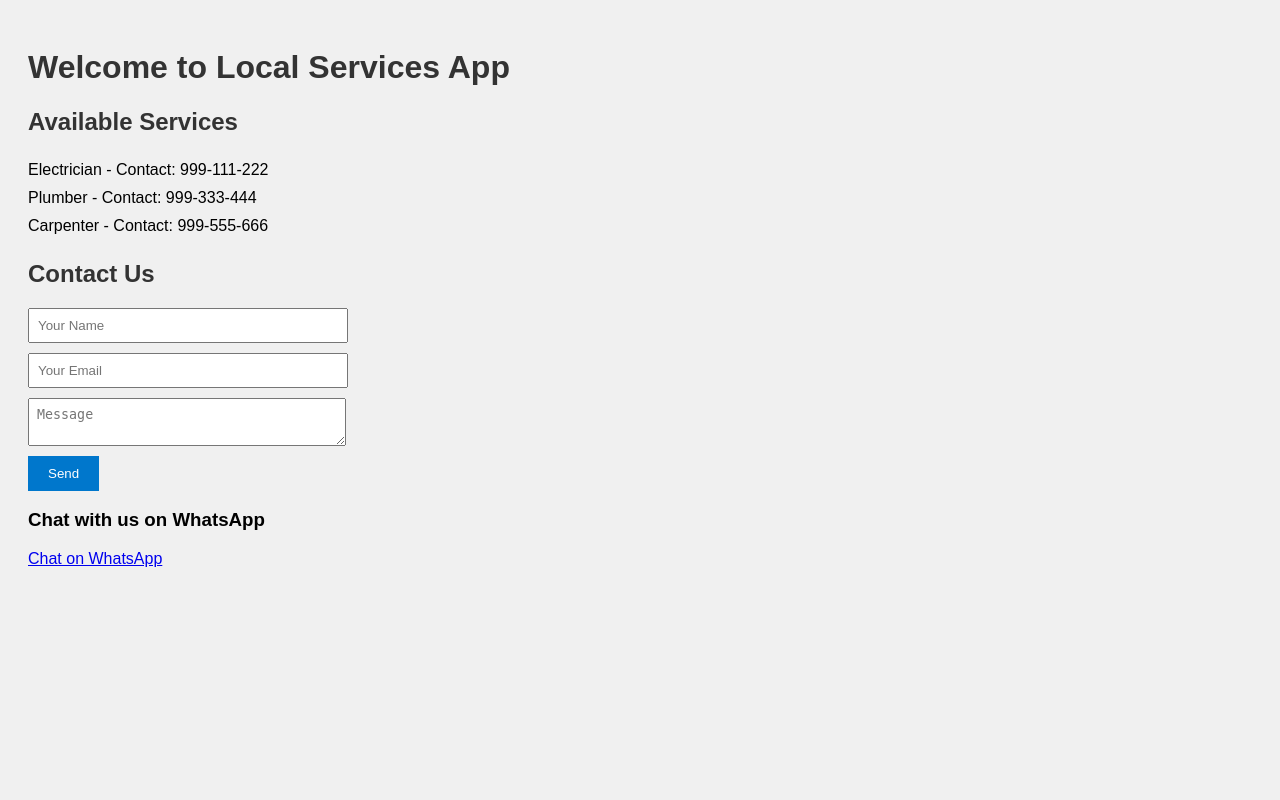
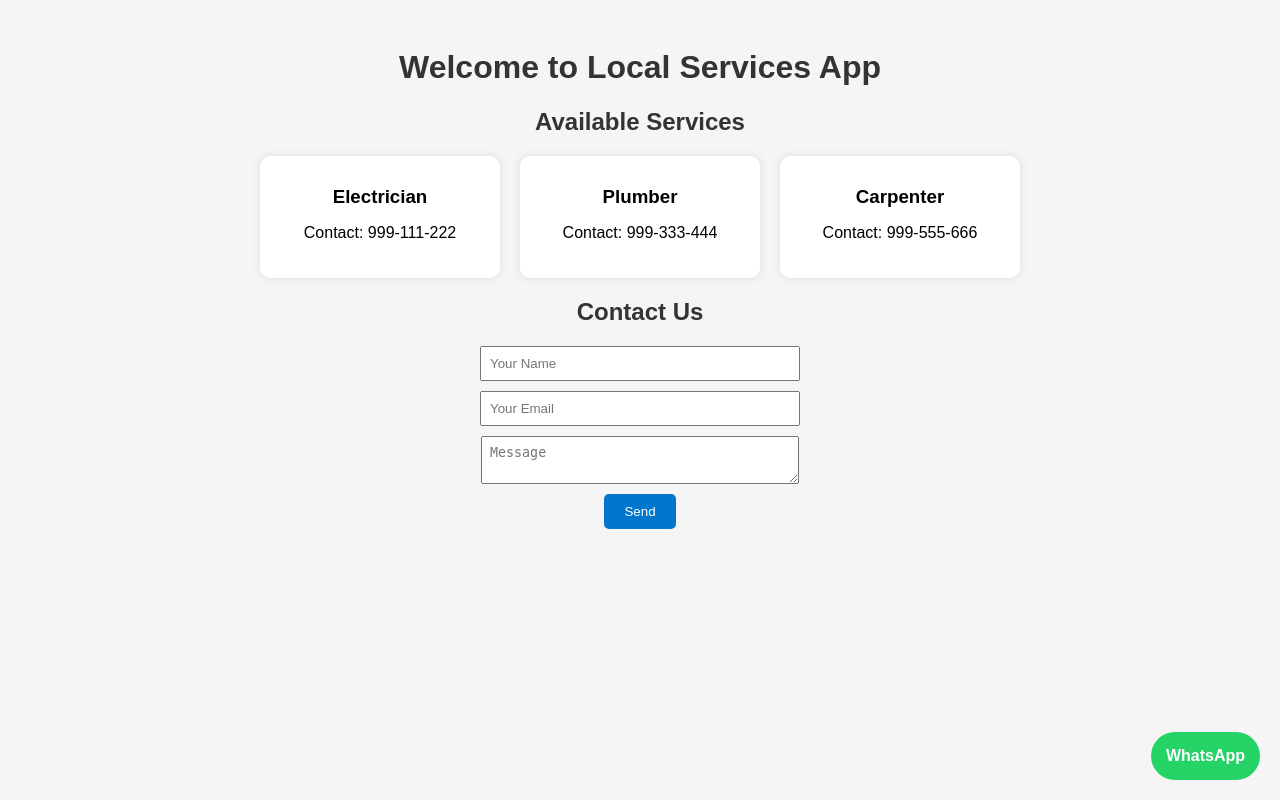
Before and after one commit to RizwanMansori/LocalServicesApp, a Flask app: page / in a window 1280 px wide. Run offline with Flask 3, Linux system fonts and the light colour scheme.

Commit message:
Update index.html

```diff
--- a/templates/index.html
+++ b/templates/index.html
@@ -1,33 +1,79 @@
 <!DOCTYPE html><html lang="en">
 <head>
-    <meta charset="UTF-8">
-    <title>Local Services App</title>
-    <link rel="stylesheet" href="{{ url_for('static', filename='style.css') }}">
-</head>
-<body>
-    <h1>Welcome to Local Services App</h1><h2>Available Services</h2>
-<ul>
-    {% for service in services %}
-    <li>{{ service.name }} - Contact: {{ service.contact }}</li>
-    {% endfor %}
-</ul>
+<meta charset="UTF-8">
+<title>Local Services App</title>
+<link rel="stylesheet" href="{{ url_for('static', filename='style.css') }}"><style>
+body{
+font-family: Arial;
+background:#f5f5f5;
+text-align:center;
+}
 
-<h2>Contact Us</h2>
-{% if success %}
-    <p class="success">Your message has been sent!</p>
-{% endif %}
-<form method="post" action="/contact">
-    <input type="text" name="name" placeholder="Your Name" required>
-    <input type="email" name="email" placeholder="Your Email" required>
-    <textarea name="message" placeholder="Message" required></textarea>
-    <button type="submit">Send</button>
-</form>
+.services{
+display:flex;
+justify-content:center;
+gap:20px;
+margin:20px;
+flex-wrap:wrap;
+}
 
-<!-- WhatsApp Button -->
-<h3>Chat with us on WhatsApp</h3>
-<a href="https://wa.me/919193626374" target="_blank">
-    Chat on WhatsApp
-</a>
+.card{
+background:white;
+padding:20px;
+border-radius:10px;
+box-shadow:0 0 10px rgba(0,0,0,0.1);
+width:200px;
+}
 
-</body>
+.card h3{
+margin:10px 0;
+}
+
+form{
+margin-top:20px;
+}
+
+input,textarea{
+display:block;
+margin:10px auto;
+padding:10px;
+width:250px;
+}
+
+button{
+padding:10px 20px;
+background:#007BFF;
+color:white;
+border:none;
+border-radius:5px;
+}
+
+.whatsapp{
+position:fixed;
+bottom:20px;
+right:20px;
+background:#25D366;
+color:white;
+padding:15px;
+border-radius:50px;
+text-decoration:none;
+font-weight:bold;
+}
+</style></head><body><h1>Welcome to Local Services App</h1><h2>Available Services</h2><div class="services">{% for service in services %}
+
+<div class="card">
+<h3>{{ service.name }}</h3>
+<p>Contact: {{ service.contact }}</p>
+</div>
+{% endfor %}</div><h2>Contact Us</h2>{% if success %}
+
+<p>Your message has been sent!</p>
+{% endif %}<form method="post" action="/contact">
+<input type="text" name="name" placeholder="Your Name" required>
+<input type="email" name="email" placeholder="Your Email" required>
+<textarea name="message" placeholder="Message" required></textarea>
+<button type="submit">Send</button>
+</form><a href="https://wa.me/919193626374" class="whatsapp" target="_blank">
+WhatsApp
+</a></body>
 </html>
```
